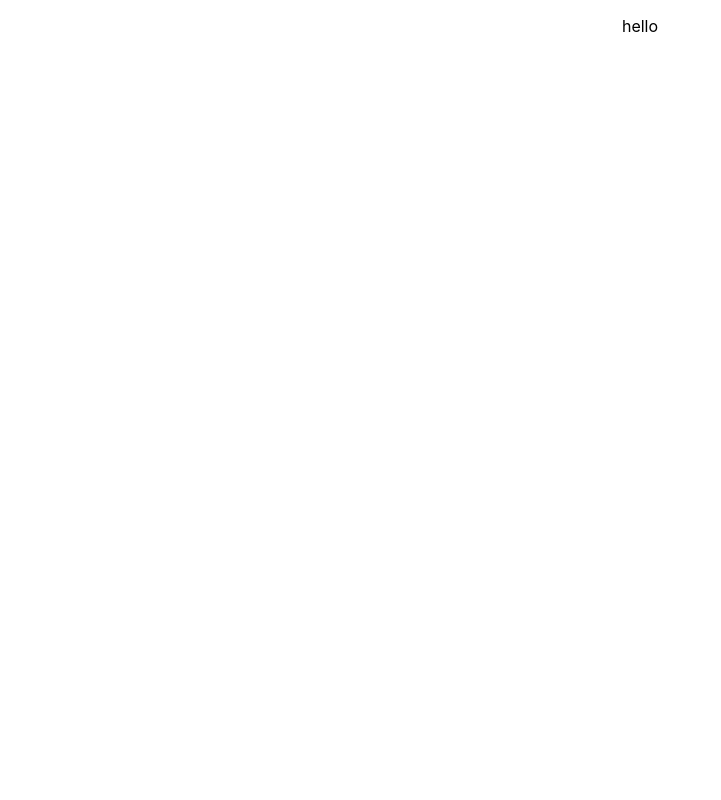
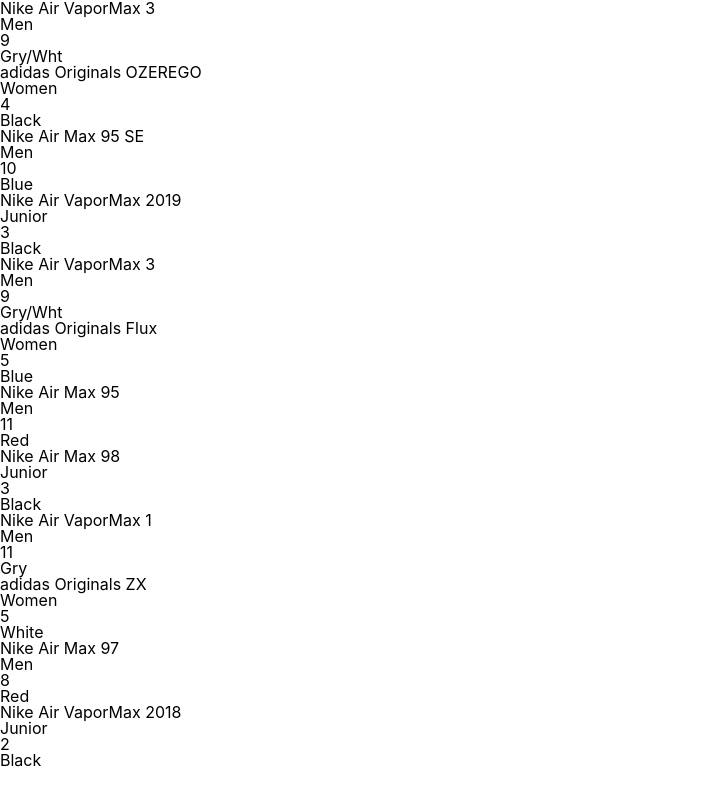
Before and after one commit to dannym-10/InstoreShoeOrders, a React (Create React App) app: page / in a window 1280 px wide. Shown: the whole page, without its empty margins (0-721 px from the left). Built offline with nearby package versions, Linux system fonts and the light colour scheme.

Commit message:
Updates to app, adds css reset, and adds style sheets using styled components

```diff
--- a/src/App.css
+++ b/src/App.css
@@ -1,38 +1,114 @@
-.App {
-  text-align: center;
+/*
+html5doctor.com Reset Stylesheet
+v1.6.1
+Last Updated: 2010-09-17
+Author: Richard Clark - http://richclarkdesign.com
+Twitter: @rich_clark
+*/
+
+html, body, div, span, object, iframe,
+h1, h2, h3, h4, h5, h6, p, blockquote, pre,
+abbr, address, cite, code,
+del, dfn, em, img, ins, kbd, q, samp,
+small, strong, sub, sup, var,
+b, i,
+dl, dt, dd, ol, ul, li,
+fieldset, form, label, legend,
+table, caption, tbody, tfoot, thead, tr, th, td,
+article, aside, canvas, details, figcaption, figure,
+footer, header, hgroup, menu, nav, section, summary,
+time, mark, audio, video {
+    margin: 0;
+    padding: 0;
+    border: 0;
+    outline: 0;
+    font-size: 100%;
+    vertical-align: baseline;
+    background: transparent;
 }
 
-.App-logo {
-  height: 40vmin;
-  pointer-events: none;
+body {
+    line-height: 1;
 }
 
-@media (prefers-reduced-motion: no-preference) {
-  .App-logo {
-    animation: App-logo-spin infinite 20s linear;
-  }
+article,aside,details,figcaption,figure,
+footer,header,hgroup,menu,nav,section {
+    display: block;
 }
 
-.App-header {
-  background-color: #282c34;
-  min-height: 100vh;
-  display: flex;
-  flex-direction: column;
-  align-items: center;
-  justify-content: center;
-  font-size: calc(10px + 2vmin);
-  color: white;
+nav ul {
+    list-style: none;
 }
 
-.App-link {
-  color: #61dafb;
+blockquote, q {
+    quotes: none;
 }
 
-@keyframes App-logo-spin {
-  from {
-    transform: rotate(0deg);
-  }
-  to {
-    transform: rotate(360deg);
-  }
+blockquote:before, blockquote:after,
+q:before, q:after {
+    content: '';
+    content: none;
 }
+
+a {
+    margin: 0;
+    padding:  0;
+    font-size: 100%;
+    vertical-align: baseline;
+    background: transparent;
+}
+
+/* change colours to suit your needs */
+ins {
+    background-color: #ff9;
+    color: #000;
+    text-decoration: none;
+}
+
+/* change colours to suit your needs */
+mark {
+    background-color: #ff9;
+    color: #000;
+    font-style: italic;
+    font-weight: bold;
+}
+
+del {
+    text-decoration: line-through;
+}
+
+abbr[title], dfn[title] {
+    border-bottom: 1px dotted;
+    cursor: help;
+}
+
+table {
+    border-collapse: collapse;
+    border-spacing: 0;
+}
+
+/* change border colour to suit your needs */
+hr {
+    display: block;
+    height: 1px;
+    border: 0;
+    border-top: 1px solid #cccccc;
+    margin: 1em 0;
+    padding: 0;
+}
+
+input, select {
+    vertical-align: middle;
+}
+
+body {
+    font-family: -apple-system, BlinkMacSystemFont, "Segoe UI", "Roboto", "Oxygen",
+      "Ubuntu", "Cantarell", "Fira Sans", "Droid Sans", "Helvetica Neue",
+      sans-serif;
+    -webkit-font-smoothing: antialiased;
+    -moz-osx-font-smoothing: grayscale;
+}
+
+html {
+    overflow-x: hidden;
+}
--- a/src/App.js
+++ b/src/App.js
@@ -7,10 +7,8 @@
   const [theOrders, setTheOrders] = useState([])
 
   useEffect(() => {
-    setTheOrders(store.shoeList)
-  }, [])
-
-  console.log(store)
+    setTheOrders(store.shoeList);
+  }, []);
 
   return (
     <div className='App'>
@@ -19,4 +17,4 @@
   )
 }
 
-export default App
+export default App;
--- a/src/Components/ItemsList.js
+++ b/src/Components/ItemsList.js
@@ -1,11 +1,16 @@
 import React from 'react';
+import ShoeItem from './ShoeItem';
 
-function ItemsList () {
+function ItemsList ({items}) {
+
   return (
-    <p className='ItemsList-wrapper'>
-      hello
-    </p>
+    <ul className='ItemsList-wrapper'>
+      {items.map((shoe, index) => {
+        return <ShoeItem name={shoe.productName} category={shoe.category} size={shoe.size} colour={shoe.colour} />
+        // return <p>{index + 1}</p>
+      })}
+    </ul>
   )
 }
 
-export default ItemsList
+export default ItemsList;
--- a/src/Components/ShoeItem.js
+++ b/src/Components/ShoeItem.js
@@ -0,0 +1,14 @@
+import React from 'react';
+
+function ShoeItem ({ name, category, size, colour }) {
+  return (
+    <div className='ShoeItem-wrapper'>
+      <p>{name}</p>
+      <p>{category}</p>
+      <p>{size}</p>
+      <p>{colour}</p>
+    </div>
+  )
+}
+
+export default ShoeItem;
```
